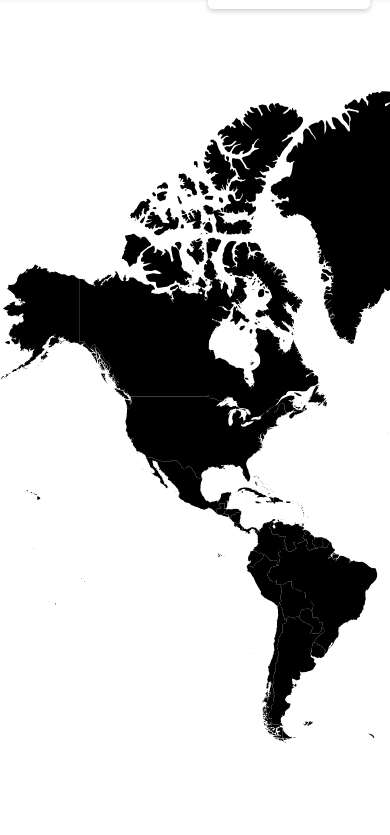
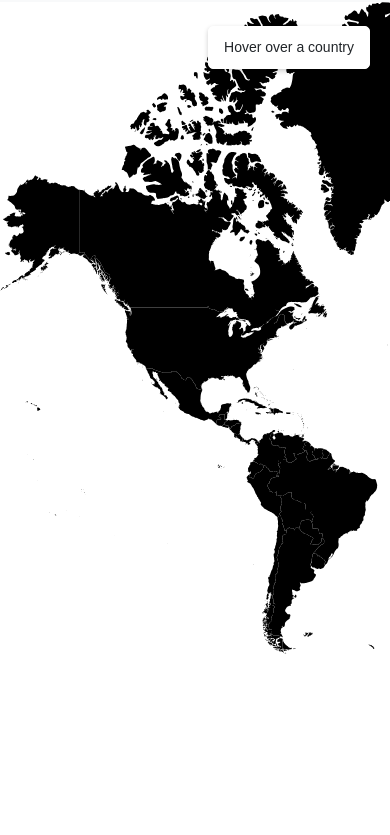
Before and after one commit to md-ash-dot/code-to-protect, a website: page map.html in a window 390 px wide. Shown: the part 54-889 px from the top of the page. Drawn offline with nearby package versions, Linux system fonts and the light colour scheme.

Commit message:
make map responsive for smallers screens and fix horizontal scroll

```diff
--- a/src/css/style.css
+++ b/src/css/style.css
@@ -2,32 +2,6 @@ body {
   font-family: Arial, sans-serif;
   margin: 0;
   padding: 0;
-}
-
-#map-container {
-  width: 100%;
-  height: 100vh;
-  display: flex;
-  justify-content: center;
-  align-items: center;
-  background-color: white;
-}
-
-.info-box {
-  position: fixed;
-  top: 20px;
-  right: 20px;
-  background: white;
-  border: 1px solid white;
-  border-radius: 5px;
-  padding: 10px 15px;
-  box-shadow: 0 2px 5px rgba(0, 0, 0, 0.2);
-  font-size: 14px;
-}
-
-.highlighted {
-  fill: green;
-  opacity: 0.5;
 }
 
 .gi-image {
@@ -58,3 +32,41 @@ body {
     height: 200px;
   }
 }
+
+/* ----------------MAP STYLING---------------- */
+
+#map-container {
+width: auto;
+min-width: 100%;
+height: 100vh;
+overflow-x: auto;
+overflow-y: hidden;
+display: block;
+}
+
+
+.info-box {
+position: fixed;
+top: 80px;
+right: 20px;
+background: white;
+border: 1px solid white;
+border-radius: 5px;
+padding: 10px 15px;
+box-shadow: 0 2px 5px rgba(0, 0, 0, 0.2);
+font-size: 14px;
+}
+
+.highlighted {
+fill: green;
+opacity: 0.5;
+}
+
+@media (max-width: 768px) {
+#map-container {
+    width: 100vw;
+    height: 100vh;
+    overflow-x: scroll;
+    overflow-y: hidden;
+}
+}
```
